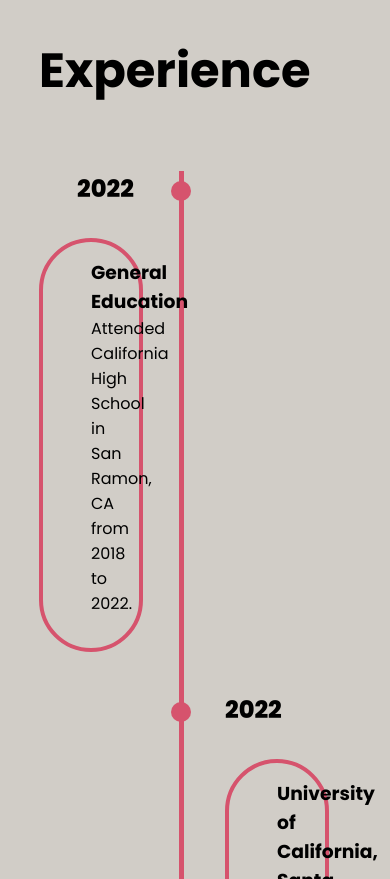
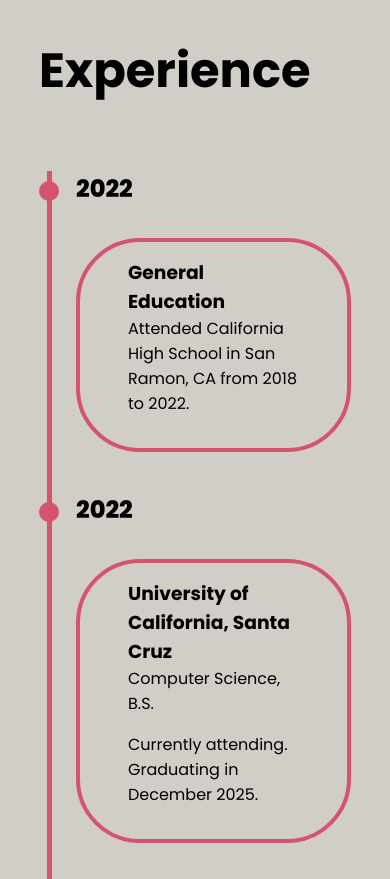
Before and after one commit to tans88/portfolio-website, a website: page index.html in a window 390 px wide. Shown: the part 945-1824 px from the top of the page. Drawn offline with nearby package versions, Linux system fonts and the light colour scheme.

Commit message:
made experience section responsive

```diff
--- a/css/style.css
+++ b/css/style.css
@@ -413,6 +413,35 @@
     margin-bottom: 1rem;
 }
 
+@media only screen and (max-width: 950px){
+    .item{
+        text-align: left;
+        width: 100%;
+    }
+
+    .item::before{
+        left: 7px;
+    }
+
+    .item:nth-child(odd){
+        text-align: left;
+        padding-left: 37px;
+        padding-right: 0;
+    }
+
+    .item:nth-child(even){
+        padding-left: 37px;
+    }
+
+    .timeline::before{
+        left: 8px;
+    }
+
+    .dot{
+        left: 0;
+    }
+}
+
 /* Skills Section */
 
 .skills{
```
